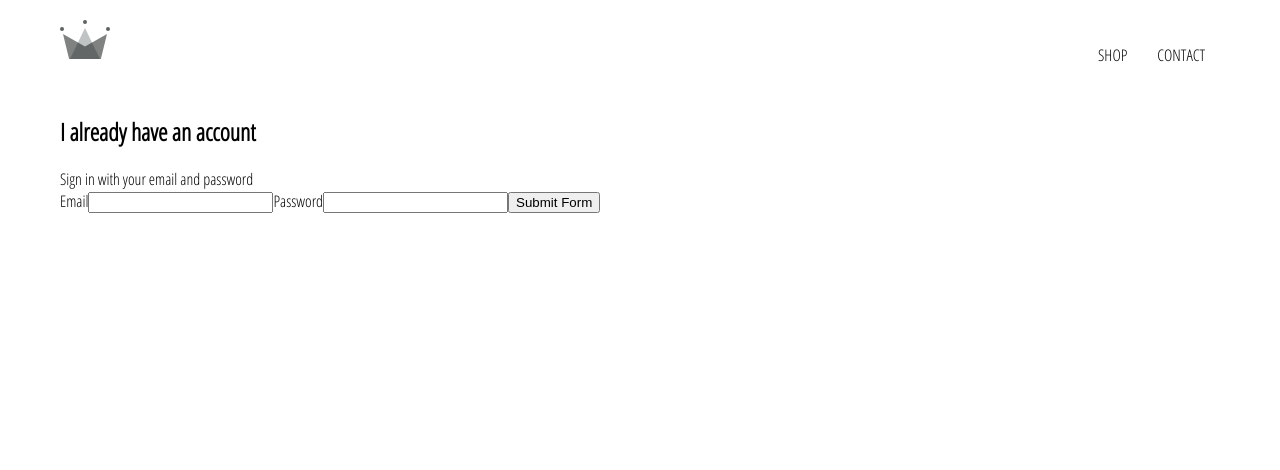
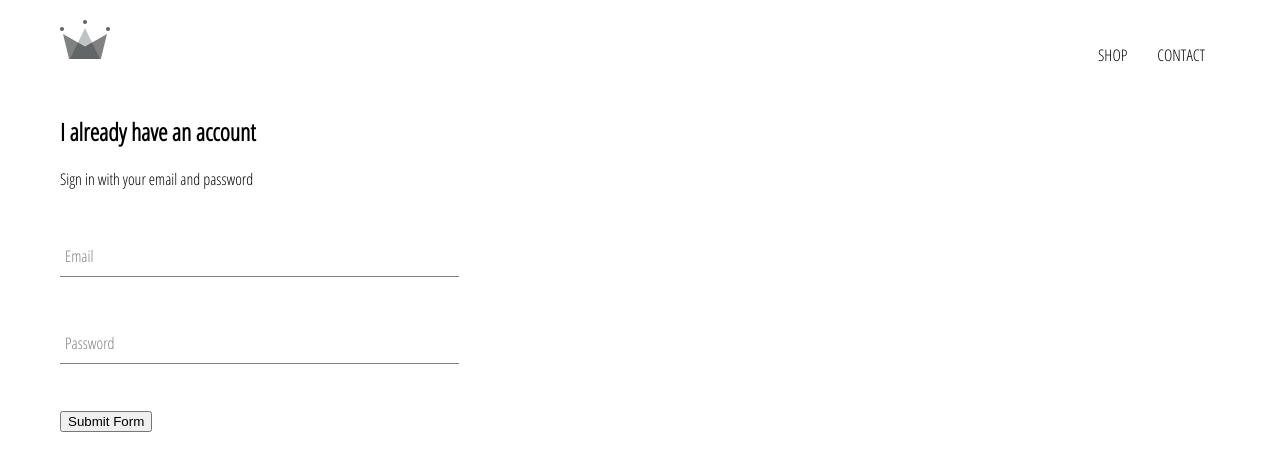
Before and after one commit to folafunmi-db/crown-clothing, a React (Create React App) app: page /signin in a window 1280 px wide. Shown: the top 470 px of the page. Built offline with nearby package versions, Linux system fonts and the light colour scheme.

Commit message:
Completed sign in section of sign in and sign up page

```diff
--- a/src/components/sign-in/sign-in.component.jsx
+++ b/src/components/sign-in/sign-in.component.jsx
@@ -1,6 +1,8 @@
 /*jshint esversion: 10 */
 
 import React from "react";
+import "./sign-in.styles.scss";
+import FormInput from "../../components/form-input/form-input.component";
 
 class SignIn extends React.Component {
 	constructor(props) {
@@ -29,21 +31,21 @@ class SignIn extends React.Component {
 				<span>Sign in with your email and password</span>
 
 				<form onSubmit={this.handleSubmit}>
-					<label>Email</label>
-					<input
+					<FormInput
 						name="email"
 						type="email"
 						value={this.state.email}
-						onChange={this.handleChange}
+						handleChange={this.handleChange}
+						label="Email"
 						required
 					/>
 
-					<label>Password</label>
-					<input
+					<FormInput
 						name="password"
 						type="password"
 						value={this.state.password}
-						onChange={this.handleChange}
+						handleChange={this.handleChange}
+						label="Password"
 						required
 					/>
 
--- a/src/components/sign-in/sign-in.styles.scss
+++ b/src/components/sign-in/sign-in.styles.scss
@@ -0,0 +1,3 @@
+.sign-in {
+  width: 30vw
+}
```
